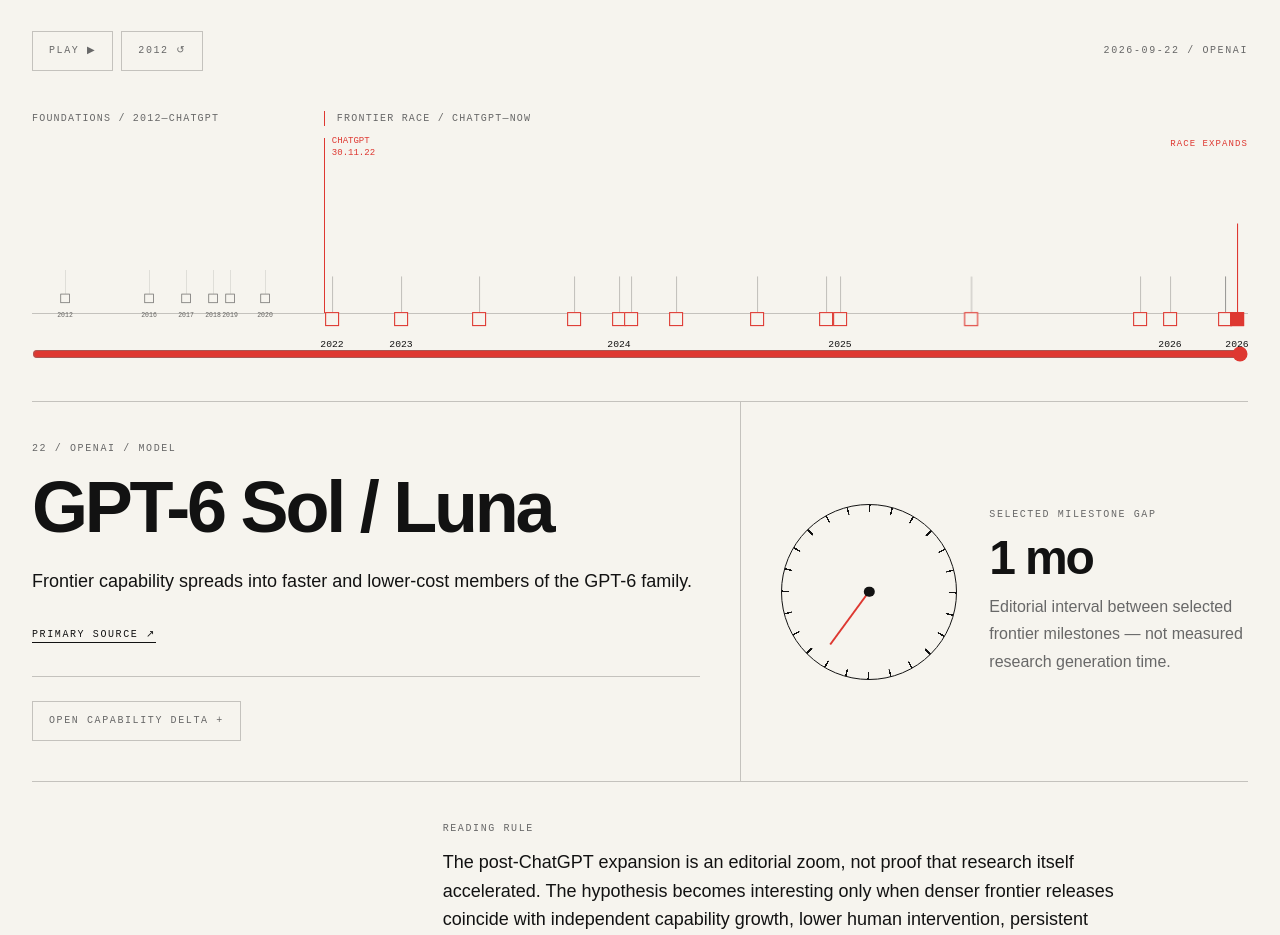
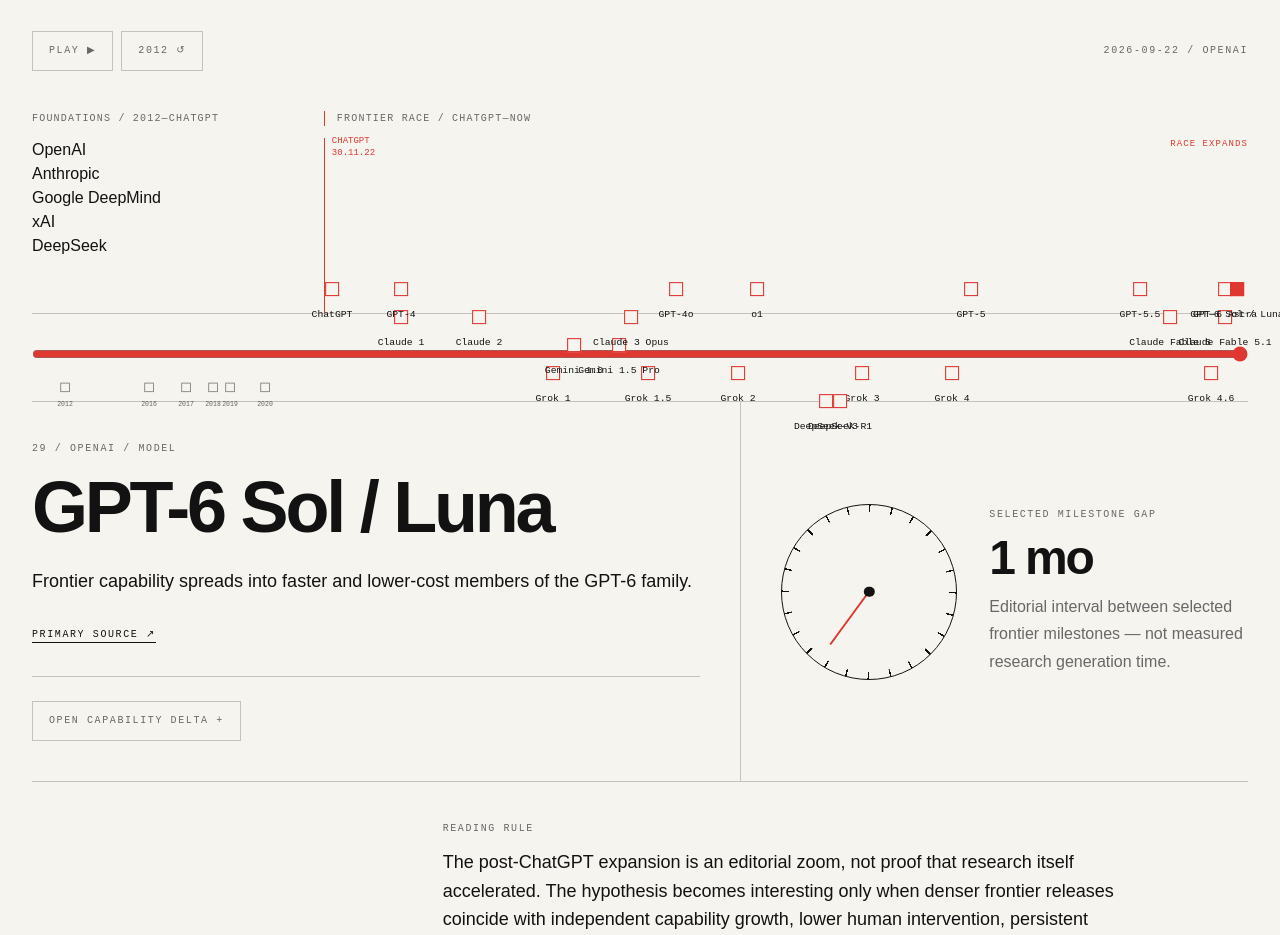
Before and after one commit to Bergtripper/feedback, a React (Vite) app: page / in a window 1280 px wide. Shown: the part 2760-3695 px from the top of the page. Built offline with nearby package versions, Linux system fonts and the light colour scheme.

Commit message:
TIME: branch frontier race into lab lanes

```diff
--- a/src/components/FrontierCadence.tsx
+++ b/src/components/FrontierCadence.tsx
@@ -10,24 +10,35 @@
 {year:2019.12,date:'2019-02-14',name:'GPT-2',org:'OpenAI',type:'model',era:'foundation',why:'Scaling a transformer language model produced strong zero-shot behaviour.',url:'https://openai.com/index/better-language-models/'},
 {year:2020.41,date:'2020-05-28',name:'GPT-3',org:'OpenAI',type:'model',era:'foundation',why:'Few-shot prompting became a central capability paradigm.',url:'https://openai.com/index/language-models-are-few-shot-learners/'},
 {year:2022.91,date:'2022-11-30',name:'ChatGPT',org:'OpenAI',type:'product',era:'race',why:'The frontier becomes a mass interactive product. From here FEEDBACK expands calendar space to show the competitive race.',url:'https://openai.com/index/chatgpt/',capabilities:['dialogue','RLHF','mass deployment']},
-{year:2023.20,date:'2023-03-14',name:'GPT-4',org:'OpenAI',type:'model',era:'race',why:'A major jump in difficult reasoning, exams and multimodality.',url:'https://openai.com/index/gpt-4-research/',compareTo:'GPT-3.5',metrics:[{label:'MMLU',previous:70,current:86.4,unit:'%'},{label:'HumanEval',previous:48.1,current:67,unit:'%'},{label:'GSM8K',previous:57.1,current:92,unit:'%'}],capabilities:['vision input','stronger reasoning','coding']},
+{year:2023.20,date:'2023-03-14',name:'Claude 1',org:'Anthropic',type:'model',era:'race',why:'Anthropic enters the public frontier race: Claude moves from closed alpha to broad chat and API availability.',url:'https://www.anthropic.com/news/introducing-claude',capabilities:['dialogue','coding','steerability']},
+{year:2023.201,date:'2023-03-14',name:'GPT-4',org:'OpenAI',type:'model',era:'race',why:'A major jump in difficult reasoning, exams and multimodality.',url:'https://openai.com/index/gpt-4-research/',compareTo:'GPT-3.5',metrics:[{label:'MMLU',previous:70,current:86.4,unit:'%'},{label:'HumanEval',previous:48.1,current:67,unit:'%'},{label:'GSM8K',previous:57.1,current:92,unit:'%'}],capabilities:['vision input','stronger reasoning','coding']},
 {year:2023.53,date:'2023-07-11',name:'Claude 2',org:'Anthropic',type:'model',era:'race',why:'Anthropic strengthens the multi-lab frontier with gains in coding, mathematics and reasoning.',url:'https://www.anthropic.com/research/claude-2',compareTo:'Claude 1.3',metrics:[{label:'Bar exam MCQ',previous:73,current:76.5,unit:'%'}],capabilities:['100K context','coding','reasoning']},
+{year:2023.84,date:'2023-11-03',name:'Grok 1',org:'xAI',type:'model',era:'race',why:'xAI enters the frontier race. Its first Grok beta followed two months of training and added real-time knowledge through X.',url:'https://x.ai/news/grok',capabilities:['real-time knowledge','reasoning','coding']},
 {year:2023.93,date:'2023-12-06',name:'Gemini 1.0',org:'Google DeepMind',type:'model',era:'race',why:'A natively multimodal frontier family brings Google DeepMind fully into the race.',url:'https://blog.google/innovation-and-ai/technology/ai/google-gemini-ai/',capabilities:['native multimodality','Ultra / Pro / Nano']},
+{year:2024.24,date:'2024-03-28',name:'Grok 1.5',org:'xAI',type:'model',era:'race',why:'Five months after Grok 1, xAI reports large gains in reasoning, mathematics, coding and a 128K context window.',url:'https://x.ai/news/grok-1.5',compareTo:'Grok 1',metrics:[{label:'MMLU',previous:73,current:81.3,unit:'%'},{label:'GSM8K',previous:62.9,current:90,unit:'%'},{label:'HumanEval',previous:63.2,current:74.1,unit:'%'}],capabilities:['128K context','reasoning','coding']},
 {year:2024.12,date:'2024-02-15',name:'Gemini 1.5 Pro',org:'Google DeepMind',type:'model',era:'race',why:'Long-context understanding becomes a new competitive axis.',url:'https://blog.google/innovation-and-ai/products/google-gemini-next-generation-model-february-2024/',compareTo:'Gemini 1.0 Ultra',capabilities:['1M-token context','multimodal reasoning','MoE efficiency']},
 {year:2024.17,date:'2024-03-04',name:'Claude 3 Opus',org:'Anthropic',type:'model',era:'race',why:'Anthropic reports frontier performance across knowledge, reasoning and mathematics.',url:'https://www.anthropic.com/research/claude-3-family',compareTo:'Claude 2.1',capabilities:['vision','GPQA','stronger reasoning']},
 {year:2024.36,date:'2024-05-13',name:'GPT-4o',org:'OpenAI',type:'model',era:'race',why:'Native real-time multimodality brings text, vision and audio into one flagship system.',url:'https://openai.com/index/hello-gpt-4o/',compareTo:'GPT-4',capabilities:['native audio','vision','lower latency']},
+{year:2024.62,date:'2024-08-13',name:'Grok 2',org:'xAI',type:'model',era:'race',why:'xAI reaches the contemporary frontier across reasoning, coding and vision, only months after Grok 1.5.',url:'https://x.ai/news/grok-2',compareTo:'Grok 1.5',metrics:[{label:'GPQA',previous:35.9,current:56,unit:'%'},{label:'MMLU',previous:81.3,current:87.5,unit:'%'},{label:'HumanEval',previous:74.1,current:88.4,unit:'%'}],capabilities:['vision','reasoning','coding']},
 {year:2024.70,date:'2024-09-12',name:'o1',org:'OpenAI',type:'reasoning',era:'race',why:'Test-time reasoning opens a distinct scaling axis beyond pre-training.',url:'https://openai.com/index/learning-to-reason-with-llms/',compareTo:'GPT-4o',capabilities:['test-time reasoning','math','science','coding']},
 {year:2024.99,date:'2024-12-26',name:'DeepSeek-V3',org:'DeepSeek',type:'open',era:'race',why:'A strong open model increases competitive pressure at the frontier.',url:'https://api-docs.deepseek.com/updates/',capabilities:['open weights','coding','math']},
+{year:2025.14,date:'2025-02-19',name:'Grok 3',org:'xAI',type:'reasoning',era:'race',why:'xAI adds a new reasoning generation with substantially expanded pretraining and explicit reasoning models.',url:'https://x.ai/news/grok-3',compareTo:'Grok 2',capabilities:['reasoning','agents','expanded pretraining']},
 {year:2025.05,date:'2025-01-20',name:'DeepSeek-R1',org:'DeepSeek',type:'reasoning',era:'race',why:'Open reasoning models demonstrate performance reported on par with o1 on math, code and reasoning tasks.',url:'https://deepseek.com/en/news/deepseek-r1/',compareTo:'DeepSeek-V3',capabilities:['large-scale RL','reasoning','open weights']},
+{year:2025.52,date:'2025-07-09',name:'Grok 4',org:'xAI',type:'reasoning',era:'race',why:'xAI scales reinforcement learning to pretraining scale and adds native tool use and real-time search.',url:'https://x.ai/news/grok-4',compareTo:'Grok 3',capabilities:['native tools','real-time search','scaled RL']},
 {year:2025.60,date:'2025-08-07',name:'GPT-5',org:'OpenAI',type:'model',era:'race',why:'A unified system combines fast responses, deeper reasoning and routing for agentic work.',url:'https://openai.com/index/introducing-gpt-5/',compareTo:'GPT-4o / o-series',capabilities:['routing','agentic work','reasoning']},
 {year:2026.44,date:'2026-06-09',name:'Claude Fable 5',org:'Anthropic',type:'model',era:'race',why:'Anthropic moves long-horizon agentic work to the center of the frontier: complex multi-day knowledge work, coding and self-verification.',url:'https://www.anthropic.com/news/claude-fable-5-mythos-5',compareTo:'Claude Opus 4.8',capabilities:['long-horizon agency','1M context','self-verification','coding']},
 {year:2026.67,date:'2026-09-01',name:'Claude Fable 5.1',org:'Anthropic',type:'model',era:'race',why:'A rapid follow-on strengthens long-running agentic coding, multistep research and professional document work.',url:'https://platform.claude.com/docs/en/models/fable-5-1/overview',compareTo:'Claude Fable 5',capabilities:['agentic coding','multistep research','1M context']},
 {year:2026.31,date:'2026-04-23',name:'GPT-5.5',org:'OpenAI',type:'model',era:'race',why:'Greater autonomous work across coding, research, analysis and computer workflows.',url:'https://openai.com/index/introducing-gpt-5-5/',compareTo:'GPT-5',capabilities:['autonomous work','computer use','research']},
+{year:2026.61,date:'2026-08-12',name:'Grok 4.6',org:'xAI',type:'model',era:'race',why:'Long-running agents and ambitious interactive work become a stated frontier target.',url:'https://x.ai/news/grok-4-6',compareTo:'Grok 4.5',capabilities:['long-running agents','coding','knowledge work']},
 {year:2026.67,date:'2026-09-03',name:'GPT-6 Astra',org:'OpenAI',type:'model',era:'race',why:'A new frontier generation across computer use, software engineering, science and professional work.',url:'https://openai.com/index/gpt-6-astra/',compareTo:'GPT-5.5',capabilities:['computer use','science','software engineering']},
 {year:2026.72,date:'2026-09-22',name:'GPT-6 Sol / Luna',org:'OpenAI',type:'model',era:'race',why:'Frontier capability spreads into faster and lower-cost members of the GPT-6 family.',url:'https://openai.com/index/introducing-gpt-6-sol-and-luna/',compareTo:'GPT-6 Astra',capabilities:['speed','cost efficiency','frontier family']}
 ];
 const min=2012,max=2026.8,pivot=2022.91;
 const pos=(y:number,expanded:boolean)=>{const split=expanded?24:62;return y<=pivot?((y-min)/(pivot-min))*split:split+((y-pivot)/(max-pivot))*(100-split)};
+
+
+const labs=['OpenAI','Anthropic','Google DeepMind','xAI','DeepSeek'] as const;
+const labOf=(m:M)=>m.org==='Google'? 'Google DeepMind':m.org;
 
 function Delta({m}:{m:M}){const[open,setOpen]=useState(false);if(m.era!=='race')return null;return <div className="mt-8 border-t dz-rule pt-6"><button className="delta-toggle dz-meta bg-transparent dz-text border dz-rule px-4 py-3 cursor-pointer" onClick={()=>setOpen(v=>!v)}>{open?'CLOSE':'OPEN'} CAPABILITY DELTA {open?'−':'+'}</button>{open&&<div className="mt-6"><div className="flex flex-wrap gap-2">{m.capabilities?.map(x=><span key={x} className="dz-meta border dz-rule px-3 py-2">{x}</span>)}</div>{m.compareTo&&<p className="dz-meta mt-6">Compared with / {m.compareTo}</p>}{m.metrics?.length?<div className="mt-5 space-y-5">{m.metrics.map(q=><div key={q.label}><div className="flex justify-between gap-4 dz-meta"><span>{q.label}</span><span>{q.previous}{q.unit} → {q.current}{q.unit}</span></div><div className="delta-bars mt-2"><span style={{width:Math.min(100,q.previous)+'%'}}/><span className="current" style={{width:Math.min(100,q.current)+'%'}}/></div></div>)}</div>:<p className="dz-body mt-5">No clean like-for-like benchmark pair stored yet. New capability axes are shown without inventing a synthetic intelligence score.</p>}<p className="dz-meta mt-6">Benchmark comparisons are model-family specific. Do not compare bar lengths across unrelated tests.</p></div>}</div>}
 
@@ -41,7 +52,7 @@
   <div className="grid grid-cols-6 lg:grid-cols-12 gap-x-4 gap-y-10"><div className="col-span-6 lg:col-span-3"><p className="dz-meta">TIME / Frontier race</p><p className="dz-body mt-5 max-w-xs">2012–2022 shows the foundations. At ChatGPT the calendar expands: the same physical width now holds only four years of the frontier race.</p></div><div className="col-span-6 lg:col-span-8 lg:col-start-5"><h2 className="dz-h2 text-5xl sm:text-7xl lg:text-8xl">Then the timeline opens.</h2><p className="dz-body-strong text-xl sm:text-2xl mt-8 max-w-3xl">Not an OpenAI chronology: a competitive frontier. OpenAI, Anthropic, Google DeepMind and DeepSeek enter the same compressed field.</p></div></div>
   <div className="mt-16 sm:mt-24 border-y dz-rule py-8"><div className="flex flex-wrap items-center justify-between gap-4"><div className="flex gap-2"><button onClick={()=>setPlaying(!playing)} className="cadence-control dz-meta border dz-rule px-4 py-3 bg-transparent dz-text cursor-pointer">{playing?'PAUSE Ⅱ':'PLAY ▶'}</button><button onClick={()=>{setPlaying(false);setIdx(0)}} className="cadence-control dz-meta border dz-rule px-4 py-3 bg-transparent dz-text cursor-pointer">2012 ↺</button></div><p className="dz-meta">{m.date} / {m.org}</p></div>
    <div className={'race-labels mt-10 '+(expanded?'expanded':'')}><span>FOUNDATIONS / 2012—CHATGPT</span><span>FRONTIER RACE / CHATGPT—NOW</span></div>
-   <div className={'cadence-track race-track mt-3 relative h-36 border-b dz-rule '+(m.era==='race'?'is-race':'')} aria-label="AI frontier timeline"><div className="race-pivot" style={{left:pos(pivot,expanded)+'%'}}><span>CHATGPT<br/>30.11.22</span></div>{density.map(d=><button key={d.i} onClick={()=>{setPlaying(false);setIdx(d.i)}} className="cadence-point" data-era={d.item.era} data-active={d.i===idx} style={{left:pos(d.item.year,expanded)+'%'}} aria-label={d.item.name}><span className="cadence-stem"/><span className="cadence-dot"/><span className="cadence-year">{d.i===0||d.i===density.length-1||d.item.date.slice(0,4)!==(density[d.i-1]?.item.date.slice(0,4)??'')?d.item.date.slice(0,4):''}</span></button>)}</div>
+   <div className={'cadence-track race-track race-map mt-3 relative border-b dz-rule '+(expanded?'is-race':'')} aria-label="AI frontier timeline"><div className="race-pivot" style={{left:pos(pivot,expanded)+'%'}}><span>CHATGPT<br/>30.11.22</span></div>{expanded&&<div className="lab-lanes">{labs.map((lab,li)=><div className="lab-lane" key={lab} style={{top:(14+li*16)+'%'}}><span>{lab}</span></div>)}</div>}{density.map(d=>{const labIndex=labs.indexOf(labOf(d.item) as typeof labs[number]);const top=expanded&&d.item.era==='race'&&labIndex>=0?(14+labIndex*16):82;return <button key={d.i} onClick={()=>{setPlaying(false);setIdx(d.i)}} className="cadence-point" data-era={d.item.era} data-active={d.i===idx} style={{left:pos(d.item.year,expanded)+'%',top:top+'%'}} aria-label={d.item.name}><span className="cadence-dot"/><span className="cadence-year">{d.item.era==='race'?d.item.name:(d.i===0||d.item.date.slice(0,4)!==(density[d.i-1]?.item.date.slice(0,4)??'')?d.item.date.slice(0,4):'')}</span></button>})}</div>
    <input className="cadence-range mt-8 w-full" type="range" min="0" max={milestones.length-1} value={idx} onChange={e=>{setPlaying(false);setIdx(Number(e.target.value))}} aria-label="Navigate AI milestones"/></div>
   <div className="grid lg:grid-cols-12 border-b dz-rule"><div className="lg:col-span-7 py-10 lg:pr-10 lg:border-r dz-rule"><p className="dz-meta">{String(idx+1).padStart(2,'0')} / {m.org} / {m.type}</p><h3 className="dz-h2 text-5xl sm:text-7xl mt-4">{m.name}</h3><p className="dz-body-strong text-xl mt-6 max-w-2xl">{m.why}</p><a href={m.url} target="_blank" rel="noreferrer" className="inline-block dz-meta mt-8 cadence-source">Primary source ↗</a><Delta m={m}/></div>
    <div className="lg:col-span-5 py-10 lg:pl-10 border-t lg:border-t-0 dz-rule flex flex-col sm:flex-row lg:flex-col xl:flex-row items-center gap-8"><div className="cadence-clock"><div className="cadence-hand" style={{transform:'translateX(-50%) rotate('+angle+'deg)'}}/><div className="cadence-hub"/></div><div><p className="dz-meta">Selected milestone gap</p><p className="dz-h2 text-5xl mt-3">{months?months+' mo':'START'}</p><p className="dz-body mt-3 max-w-xs">Editorial interval between selected frontier milestones — not measured research generation time.</p></div></div></div>
```
